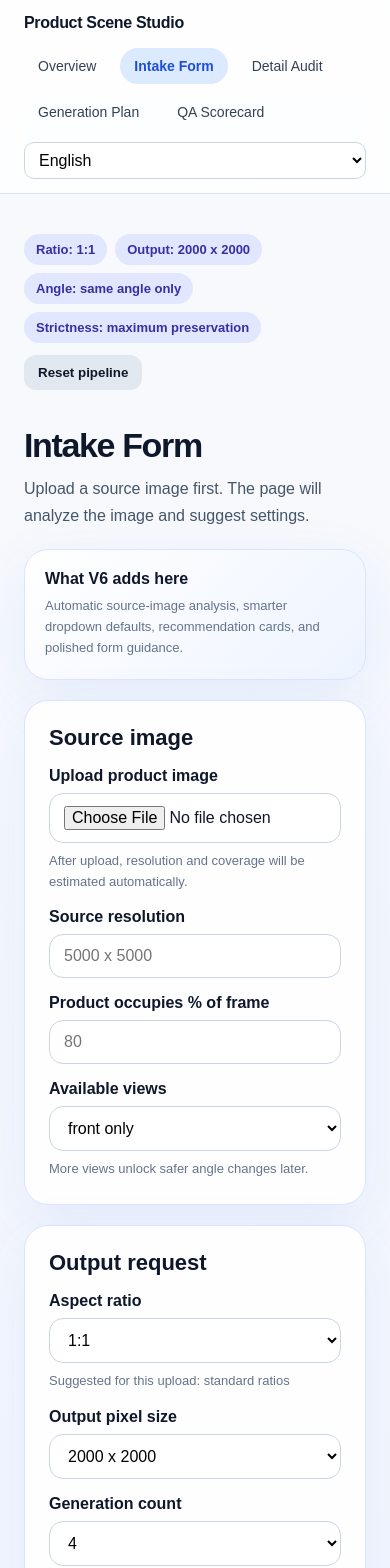
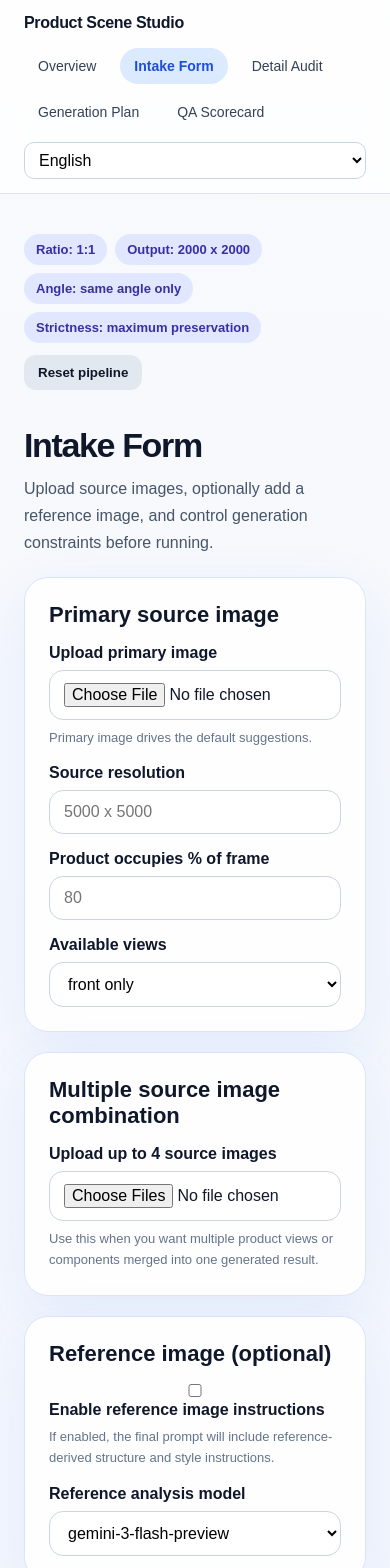
Before and after one commit to ttjacky2023-spec/product-scene-studio, a Next.js app: page /intake in a window 390 px wide. Shown: the top 1568 px of the page. Built offline with nearby package versions, Linux system fonts and the light colour scheme.

Commit message:
Build V8 reference image multi-source and download-all

```diff
--- a/src/app/intake/page.tsx
+++ b/src/app/intake/page.tsx
@@ -9,14 +9,15 @@ import pipelineStyles from "@/components/pipeline.module.css";
 import { PipelineToolbar } from "@/components/PipelineToolbar";
 import { analyzeImageDataUrl } from "@/lib/analyze";
 import { t } from "@/lib/i18n";
-import type { IntakeData } from "@/lib/types";
+import type { ImageAsset, IntakeData } from "@/lib/types";
 import { usePipelineStore } from "@/store/pipeline";
 
 const schema = z.object({
   imageName: z.string(), imageDataUrl: z.string(), sourceResolution: z.string().min(1, "Required"), productCoverage: z.string().min(1, "Required"), availableViews: z.string().min(1, "Required"),
-  aspectRatio: z.string().min(1), outputSize: z.string().min(1, "Required"), generationCount: z.string().min(1, "Required"), intendedUse: z.string().min(1), sceneTypes: z.string().min(1, "Required"),
-  placementPreference: z.string().min(1, "Required"), angleTolerance: z.enum(["same angle only", "slight angle shift", "significant angle change"]), stylePreference: z.string(), strictness: z.enum(["maximum preservation", "balanced", "concept-first"]),
-  mustPreserve: z.string().min(1, "Required"), draftApproval: z.string().min(1), maxIterations: z.string().min(1, "Required"),
+  aspectRatio: z.string().min(1), aspectRatioCustom: z.string(), outputSize: z.string().min(1, "Required"), outputSizeCustom: z.string(), generationCount: z.string().min(1, "Required"), intendedUse: z.string().min(1), sceneTypes: z.string().min(1, "Required"),
+  placementPreference: z.string().min(1, "Required"), placementCustom: z.string(), angleTolerance: z.enum(["same angle only", "slight angle shift", "significant angle change"]), angleDegrees: z.string(), stylePreference: z.string(), styleCustom: z.string(), strictness: z.enum(["maximum preservation", "balanced", "concept-first"]),
+  mustPreserve: z.string().min(1, "Required"), draftApproval: z.string().min(1), maxIterations: z.string().min(1, "Required"), productFrameCoverageTarget: z.string().min(1), useReferenceImage: z.boolean(),
+  referenceImageName: z.string(), referenceImageDataUrl: z.string(), referenceAnalysisModel: z.string(), sourceImages: z.array(z.object({ name: z.string(), dataUrl: z.string(), resolution: z.string() })),
 });
 
 const placementHints: Record<string, string> = {
@@ -24,31 +25,44 @@ const placementHints: Record<string, string> = {
   "left-weighted": "Useful when you want space for copy or secondary props on the right.",
   "in-use": "Best when usage context matters more than packshot symmetry.",
   tabletop: "Reliable for product realism and easier shadow control.",
+  custom: "Use custom placement instructions for advanced control.",
 };
+
+async function fileToDataUrl(file: File) {
+  return await new Promise<string>((resolve, reject) => {
+    const reader = new FileReader();
+    reader.onload = () => resolve(String(reader.result));
+    reader.onerror = reject;
+    reader.readAsDataURL(file);
+  });
+}
 
 export default function IntakePage() {
   const locale = usePipelineStore((s) => s.locale);
   const text = t(locale);
   const intake = usePipelineStore((s) => s.intake);
   const analysis = usePipelineStore((s) => s.analysis);
+  const referenceAnalysis = usePipelineStore((s) => s.referenceAnalysis);
   const setAnalysis = usePipelineStore((s) => s.setAnalysis);
+  const setReferenceAnalysis = usePipelineStore((s) => s.setReferenceAnalysis);
   const setIntake = usePipelineStore((s) => s.setIntake);
+  const addSourceImages = usePipelineStore((s) => s.addSourceImages);
   const [analyzing, setAnalyzing] = useState(false);
+  const [referenceAnalyzing, setReferenceAnalyzing] = useState(false);
   const { register, handleSubmit, setValue, watch, formState: { errors, isSubmitSuccessful } } = useForm<IntakeData>({ resolver: zodResolver(schema), defaultValues: intake });
   const imageDataUrl = watch("imageDataUrl");
+  const placementPreference = watch("placementPreference");
+  const useReferenceImage = watch("useReferenceImage");
+  const sourceImages = watch("sourceImages");
   const aspectRatio = watch("aspectRatio");
-  const placementPreference = watch("placementPreference");
+  const outputSize = watch("outputSize");
+  const stylePreference = watch("stylePreference");
 
   const onSubmit = (data: IntakeData) => setIntake(data);
 
-  const onFileChange = async (file: File | null) => {
+  const onPrimaryFileChange = async (file: File | null) => {
     if (!file) return;
-    const dataUrl = await new Promise<string>((resolve, reject) => {
-      const reader = new FileReader();
-      reader.onload = () => resolve(String(reader.result));
-      reader.onerror = reject;
-      reader.readAsDataURL(file);
-    });
+    const dataUrl = await fileToDataUrl(file);
     setValue("imageName", file.name, { shouldDirty: true });
     setValue("imageDataUrl", dataUrl, { shouldDirty: true });
     setAnalyzing(true);
@@ -68,15 +82,36 @@ export default function IntakePage() {
     }
   };
 
+  const onReferenceFileChange = async (file: File | null) => {
+    if (!file) return;
+    const dataUrl = await fileToDataUrl(file);
+    setValue("referenceImageName", file.name, { shouldDirty: true });
+    setValue("referenceImageDataUrl", dataUrl, { shouldDirty: true });
+    setReferenceAnalyzing(true);
+    try {
+      const result = await analyzeImageDataUrl(dataUrl);
+      setReferenceAnalysis(result);
+    } finally {
+      setReferenceAnalyzing(false);
+    }
+  };
+
+  const onMultiSourceChange = async (files: FileList | null) => {
+    if (!files) return;
+    const chosen = Array.from(files).slice(0, 4);
+    const assets: ImageAsset[] = [];
+    for (const file of chosen) {
+      const dataUrl = await fileToDataUrl(file);
+      const result = await analyzeImageDataUrl(dataUrl);
+      assets.push({ name: file.name, dataUrl, resolution: `${result.width} x ${result.height}` });
+    }
+    setValue("sourceImages", assets, { shouldDirty: true });
+    addSourceImages(assets);
+  };
+
   const recommendationSummary = useMemo(() => {
     if (!analysis) return null;
-    return {
-      ratios: analysis.suggestedAspectRatios,
-      sizes: analysis.suggestedOutputSizes,
-      uses: analysis.suggestedIntendedUses,
-      scenes: analysis.suggestedSceneTypes,
-      style: analysis.suggestedStyle,
-    };
+    return { ratios: analysis.suggestedAspectRatios, sizes: analysis.suggestedOutputSizes, uses: analysis.suggestedIntendedUses, scenes: analysis.suggestedSceneTypes, style: analysis.suggestedStyle };
   }, [analysis]);
 
   useEffect(() => {
@@ -89,22 +124,17 @@ export default function IntakePage() {
       <PipelineToolbar />
       <div className={styles.header}>
         <h1>{locale === "en" ? "Intake Form" : "信息填写"}</h1>
-        <p>{locale === "en" ? "Upload a source image first. The page will analyze the image and suggest settings." : "先上传源图。页面会自动分析图片，并给出推荐设置。"}</p>
+        <p>{locale === "en" ? "Upload source images, optionally add a reference image, and control generation constraints before running." : "上传源图，可选上传参考图，并在生成前设置约束。"}</p>
       </div>
-
-      <section className={pipelineStyles.heroPanel}>
-        <strong>{locale === "en" ? "What V6 adds here" : "V6 在这里增加了什么"}</strong>
-        <p className={styles.tip}>{locale === "en" ? "Automatic source-image analysis, smarter dropdown defaults, recommendation cards, and polished form guidance." : "增加了源图自动分析、更智能的下拉默认值、推荐卡片和更完整的表单建议。"}</p>
-      </section>
 
       <form onSubmit={handleSubmit(onSubmit)} className={styles.grid}>
         <section className={styles.card}>
-          <h2>{locale === "en" ? "Source image" : "源图片"}</h2>
+          <h2>{locale === "en" ? "Primary source image" : "主源图片"}</h2>
           <div className={styles.formGrid}>
             <div>
-              <label>{locale === "en" ? "Upload product image" : "上传产品图"}</label>
-              <input type="file" accept="image/*" onChange={(e) => onFileChange(e.target.files?.[0] ?? null)} />
-              <p className={styles.tip}>{analyzing ? (locale === "en" ? "Analyzing image…" : "正在分析图片…") : (locale === "en" ? "After upload, resolution and coverage will be estimated automatically." : "上传后会自动估算分辨率与产品占比。")}</p>
+              <label>{locale === "en" ? "Upload primary image" : "上传主图"}</label>
+              <input type="file" accept="image/*" onChange={(e) => onPrimaryFileChange(e.target.files?.[0] ?? null)} />
+              <p className={styles.tip}>{analyzing ? "Analyzing image…" : "Primary image drives the default suggestions."}</p>
             </div>
             <div>
               <label>{locale === "en" ? "Source resolution" : "源图分辨率"}</label>
@@ -118,15 +148,47 @@ export default function IntakePage() {
             <div>
               <label>{locale === "en" ? "Available views" : "可用视角"}</label>
               <select {...register("availableViews")}>
-                <option>front only</option>
-                <option>front + back</option>
-                <option>front + side</option>
-                <option>multi-view</option>
+                <option>front only</option><option>front + back</option><option>front + side</option><option>multi-view</option>
               </select>
-              <p className={styles.tip}>{locale === "en" ? "More views unlock safer angle changes later." : "视角越多，后续做角度变化越安全。"}</p>
             </div>
           </div>
           {imageDataUrl ? <img src={imageDataUrl} alt="Preview" className={pipelineStyles.preview} style={{ marginTop: 16, maxWidth: 300 }} /> : null}
+        </section>
+
+        <section className={styles.card}>
+          <h2>{locale === "en" ? "Multiple source image combination" : "多源图组合"}</h2>
+          <label>{locale === "en" ? "Upload up to 4 source images" : "最多上传 4 张源图"}</label>
+          <input type="file" accept="image/*" multiple onChange={(e) => onMultiSourceChange(e.target.files)} />
+          <p className={styles.tip}>{locale === "en" ? "Use this when you want multiple product views or components merged into one generated result." : "适合把多个产品视角或多个组件合成一张生成结果图。"}</p>
+          {sourceImages?.length ? <div className={pipelineStyles.analysisGrid} style={{ marginTop: 16 }}>{sourceImages.map((img) => <div key={img.name} className={pipelineStyles.analysisCard}><img src={img.dataUrl} alt={img.name} className={pipelineStyles.preview} /><p className={styles.tip}>{img.name} · {img.resolution}</p></div>)}</div> : null}
+        </section>
+
+        <section className={styles.card}>
+          <h2>{locale === "en" ? "Reference image (optional)" : "参考图片（可选）"}</h2>
+          <div className={styles.formGrid}>
+            <div>
+              <label><input type="checkbox" {...register("useReferenceImage")} /> {locale === "en" ? "Enable reference image instructions" : "启用参考图指令"}</label>
+              <p className={styles.tip}>{locale === "en" ? "If enabled, the final prompt will include reference-derived structure and style instructions." : "启用后，最终生成 prompt 会加入参考图提取出的结构与风格指令。"}</p>
+            </div>
+            <div>
+              <label>{locale === "en" ? "Reference analysis model" : "参考图分析模型"}</label>
+              <select {...register("referenceAnalysisModel")}>
+                <option>gemini-3-flash-preview</option>
+                <option>gemini-3.1-flash-image-preview</option>
+                <option>gemini-3-pro-image-preview</option>
+              </select>
+            </div>
+          </div>
+          {useReferenceImage ? <>
+            <label>{locale === "en" ? "Upload reference image" : "上传参考图"}</label>
+            <input type="file" accept="image/*" onChange={(e) => onReferenceFileChange(e.target.files?.[0] ?? null)} />
+            <p className={styles.tip}>{referenceAnalyzing ? "Analyzing reference image…" : "Reference image is used for style and composition hints, not as a required source unless you enable it."}</p>
+            {watch("referenceImageDataUrl") ? <img src={watch("referenceImageDataUrl")} alt="Reference preview" className={pipelineStyles.preview} style={{ marginTop: 16, maxWidth: 300 }} /> : null}
+            {referenceAnalysis ? <div className={pipelineStyles.analysisGrid} style={{ marginTop: 16 }}>
+              <div className={pipelineStyles.analysisCard}><h3>Structure hint</h3><p className={styles.tip}>{referenceAnalysis.structureHint}</p></div>
+              <div className={pipelineStyles.analysisCard}><h3>Style hint</h3><p className={styles.tip}>{referenceAnalysis.styleHint}</p></div>
+            </div> : null}
+          </> : null}
         </section>
 
         <section className={styles.card}>
@@ -135,23 +197,23 @@ export default function IntakePage() {
             <div>
               <label>Aspect ratio</label>
               <select {...register("aspectRatio")}>
-                {(recommendationSummary?.ratios ?? ["1:1", "4:5", "16:9", "3:4"]).map((x) => <option key={x}>{x}</option>)}
+                {[...(recommendationSummary?.ratios ?? []), "1:1", "4:5", "16:9", "3:4", "2:3", "3:2", "9:16", "21:9", "custom"].filter((v, i, a) => a.indexOf(v) === i).map((x) => <option key={x}>{x}</option>)}
               </select>
-              <p className={styles.tip}>{locale === "en" ? `Suggested for this upload: ${(recommendationSummary?.ratios ?? []).join(", ") || "standard ratios"}` : `本图推荐比例：${(recommendationSummary?.ratios ?? []).join("、") || "标准比例"}`}</p>
+              {aspectRatio === "custom" ? <input {...register("aspectRatioCustom")} placeholder="e.g. 5:4" style={{ marginTop: 10 }} /> : null}
             </div>
             <div>
               <label>{locale === "en" ? "Output pixel size" : "输出像素"}</label>
               <select {...register("outputSize")}>
-                {(recommendationSummary?.sizes ?? ["2000 x 2000", "2000 x 2500", "1920 x 1080"]).map((x) => <option key={x}>{x}</option>)}
+                {[...(recommendationSummary?.sizes ?? []), "2000 x 2000", "2000 x 2500", "1920 x 1080", "3000 x 3000", "2560 x 1440", "1080 x 1350", "custom"].filter((v, i, a) => a.indexOf(v) === i).map((x) => <option key={x}>{x}</option>)}
               </select>
+              {outputSize === "custom" ? <input {...register("outputSizeCustom")} placeholder="e.g. 2400 x 3000" style={{ marginTop: 10 }} /> : null}
             </div>
             <div><label>{locale === "en" ? "Generation count" : "生成数量"}</label><select {...register("generationCount")}><option>1</option><option>2</option><option>4</option><option>6</option><option>8</option></select></div>
             <div>
               <label>{locale === "en" ? "Intended use" : "用途"}</label>
               <select {...register("intendedUse")}>
-                {(recommendationSummary?.uses ?? ["Amazon gallery", "A+ / PDP", "Ads", "Social"]).map((x) => <option key={x}>{x}</option>)}
+                {[...(recommendationSummary?.uses ?? []), "Amazon gallery", "A+ / PDP", "Ads", "Social", "Landing page hero", "Marketplace listing", "Email banner", "Website product block"].filter((v, i, a) => a.indexOf(v) === i).map((x) => <option key={x}>{x}</option>)}
               </select>
-              <p className={styles.tip}>{locale === "en" ? "Usage affects ratio, composition, and style recommendations." : "用途会影响比例、构图和风格建议。"}</p>
             </div>
           </div>
         </section>
@@ -162,47 +224,43 @@ export default function IntakePage() {
             <div>
               <label>{locale === "en" ? "Scene types" : "场景类型"}</label>
               <textarea {...register("sceneTypes")} placeholder="minimal tabletop, kitchen counter, in-use hand-held" />
-              <p className={styles.tip}>{locale === "en" ? `Suggested scenes: ${(recommendationSummary?.scenes ?? []).join(", ") || "—"}` : `推荐场景：${(recommendationSummary?.scenes ?? []).join("、") || "—"}`}</p>
             </div>
             <div>
               <label>{locale === "en" ? "Placement preference" : "摆放偏好"}</label>
               <select {...register("placementPreference")}>
-                <option value="centered">centered</option>
-                <option value="left-weighted">left-weighted</option>
-                <option value="in-use">in-use</option>
-                <option value="tabletop">tabletop</option>
+                <option value="centered">centered</option><option value="left-weighted">left-weighted</option><option value="in-use">in-use</option><option value="tabletop">tabletop</option><option value="custom">custom</option>
               </select>
-              <p className={styles.tip}>{placementHints[placementPreference] || (locale === "en" ? "Choose based on copy space and scene realism needs." : "根据文案留白和场景真实感需求来选择。")}</p>
+              {placementPreference === "custom" ? <textarea {...register("placementCustom")} placeholder="e.g. product anchored lower-right with copy space on left" style={{ marginTop: 10 }} /> : null}
+              <p className={styles.tip}>{placementHints[placementPreference] || "Choose based on copy space and scene realism needs."}</p>
             </div>
             <div>
               <label>{locale === "en" ? "Angle tolerance" : "角度容忍度"}</label>
               <select {...register("angleTolerance")}>
-                <option>same angle only</option>
-                <option>slight angle shift</option>
-                <option>significant angle change</option>
+                <option>same angle only</option><option>slight angle shift</option><option>significant angle change</option>
               </select>
-              <p className={styles.tip}>{locale === "en" ? "If only one front image exists, same-angle or slight-angle is usually safer." : "如果只有一张正面图，通常 same-angle 或 slight-angle 更安全。"}</p>
+              <input {...register("angleDegrees")} placeholder="e.g. 0-15°, 20°, 35° side turn" style={{ marginTop: 10 }} />
             </div>
             <div>
               <label>{locale === "en" ? "Style preference" : "风格偏好"}</label>
               <select {...register("stylePreference")}>
-                <option value="">{locale === "en" ? "auto-suggest from image" : "根据图片自动建议"}</option>
+                <option value="">auto-suggest from image</option>
                 <option value="clean ecommerce lifestyle with bright controllable lighting">clean ecommerce lifestyle</option>
                 <option value="premium contrast-forward studio scene with controlled highlights">premium dark studio</option>
                 <option value="natural home-use lifestyle scene">natural home-use lifestyle</option>
                 <option value="high-contrast marketing lifestyle scene">high-contrast marketing lifestyle</option>
+                <option value="custom">custom</option>
               </select>
-              <p className={styles.tip}>{locale === "en" ? `Suggested style: ${recommendationSummary?.style ?? "—"}` : `推荐风格：${recommendationSummary?.style ?? "—"}`}</p>
+              {stylePreference === "custom" ? <textarea {...register("styleCustom")} placeholder="e.g. luxury skincare editorial with soft side lighting" style={{ marginTop: 10 }} /> : null}
             </div>
           </div>
         </section>
 
         <section className={styles.card}>
-          <h2>{locale === "en" ? "Protection and approvals" : "保护与审批"}</h2>
+          <h2>{locale === "en" ? "Product prominence and controls" : "产品占比与控制"}</h2>
           <div className={styles.formGrid}>
-            <div><label>{locale === "en" ? "Preservation strictness" : "保真严格度"}</label><select {...register("strictness")}><option>maximum preservation</option><option>balanced</option><option>concept-first</option></select><p className={styles.tip}>{locale === "en" ? "Maximum preservation is best for logo/text-critical commerce images." : "如果 logo/文字很关键，优先选 maximum preservation。"}</p></div>
+            <div><label>{locale === "en" ? "Target product coverage in final image (%)" : "目标产品占画面比例 (%)"}</label><input {...register("productFrameCoverageTarget")} placeholder="55" /></div>
             <div><label>{locale === "en" ? "Elements that must never change" : "绝不能变化的元素"}</label><textarea {...register("mustPreserve")} placeholder="logo, critical text, icons" /></div>
-            <div><label>{locale === "en" ? "Draft approval required?" : "是否需要草稿审批"}</label><select {...register("draftApproval")}><option>yes</option><option>no</option></select></div>
+            <div><label>{locale === "en" ? "Preservation strictness" : "保真严格度"}</label><select {...register("strictness")}><option>maximum preservation</option><option>balanced</option><option>concept-first</option></select></div>
             <div><label>{locale === "en" ? "Max iteration rounds" : "最大迭代轮数"}</label><select {...register("maxIterations")}><option>1</option><option>2</option><option>3</option><option>4</option><option>5</option></select></div>
           </div>
         </section>
@@ -212,7 +270,7 @@ export default function IntakePage() {
             <h2>{locale === "en" ? "Automatic image analysis" : "自动图片分析"}</h2>
             <div className={pipelineStyles.analysisGrid}>
               <div className={pipelineStyles.analysisCard}><h3>{locale === "en" ? "Detected facts" : "检测结果"}</h3><div className={pipelineStyles.chips}><span className={pipelineStyles.chip}>{analysis.width}×{analysis.height}</span><span className={pipelineStyles.chip}>{analysis.orientation}</span><span className={pipelineStyles.chip}>coverage ~ {analysis.estimatedCoverage}%</span><span className={pipelineStyles.chip}>bg: {analysis.backgroundTone}</span></div></div>
-              <div className={pipelineStyles.analysisCard}><h3>{locale === "en" ? "Recommendations" : "推荐项"}</h3><div className={pipelineStyles.chips}>{analysis.suggestedAspectRatios.map((x) => <span key={x} className={pipelineStyles.chip}>{x}</span>)}{analysis.suggestedOutputSizes.map((x) => <span key={x} className={pipelineStyles.chip}>{x}</span>)}</div></div>
+              <div className={pipelineStyles.analysisCard}><h3>{locale === "en" ? "Recommendations" : "推荐项"}</h3><div className={pipelineStyles.chips}>{analysis.suggestedAspectRatios.map((x) => <span key={x} className={pipelineStyles.chip}>{x}</span>)}{analysis.suggestedOutputSizes.map((x) => <span key={x} className={pipelineStyles.chip}>{x}</span>)}</div><p className={styles.tip}>{analysis.structureHint}</p><p className={styles.tip}>{analysis.styleHint}</p></div>
             </div>
             <ul className={styles.list} style={{ marginTop: 16 }}>{analysis.notes.map((note) => <li key={note}>{note}</li>)}</ul>
           </section>
--- a/src/store/pipeline.ts
+++ b/src/store/pipeline.ts
@@ -2,7 +2,7 @@
 
 import { create } from "zustand";
 import { persist, createJSONStorage } from "zustand/middleware";
-import type { AuditRow, IntakeData, Locale, QaScore } from "@/lib/types";
+import type { AuditRow, ImageAsset, IntakeData, Locale, QaScore } from "@/lib/types";
 import type { ImageAnalysis } from "@/lib/analyze";
 
 const defaultIntake: IntakeData = {
@@ -12,17 +12,28 @@ const defaultIntake: IntakeData = {
   productCoverage: "",
   availableViews: "front only",
   aspectRatio: "1:1",
+  aspectRatioCustom: "",
   outputSize: "2000 x 2000",
+  outputSizeCustom: "",
   generationCount: "4",
   intendedUse: "Amazon gallery",
   sceneTypes: "",
-  placementPreference: "",
+  placementPreference: "centered",
+  placementCustom: "",
   angleTolerance: "same angle only",
+  angleDegrees: "0-10",
   stylePreference: "",
+  styleCustom: "",
   strictness: "maximum preservation",
   mustPreserve: "logo, critical text, icons",
   draftApproval: "yes",
   maxIterations: "3",
+  productFrameCoverageTarget: "55",
+  useReferenceImage: false,
+  referenceImageName: "",
+  referenceImageDataUrl: "",
+  referenceAnalysisModel: "gemini-3-flash-preview",
+  sourceImages: [],
 };
 
 const defaultAudit: AuditRow[] = [
@@ -48,12 +59,15 @@ const defaultQa: QaScore[] = [
 type PipelineState = {
   locale: Locale;
   analysis: ImageAnalysis | null;
+  referenceAnalysis: ImageAnalysis | null;
   intake: IntakeData;
   audit: AuditRow[];
   qa: QaScore[];
   setLocale: (locale: Locale) => void;
   setAnalysis: (analysis: ImageAnalysis | null) => void;
+  setReferenceAnalysis: (analysis: ImageAnalysis | null) => void;
   setIntake: (data: IntakeData) => void;
+  addSourceImages: (items: ImageAsset[]) => void;
   setAuditCell: (index: number, field: keyof AuditRow, value: string) => void;
   setQaCell: (index: number, field: keyof QaScore, value: string) => void;
   resetAll: () => void;
@@ -64,17 +78,18 @@ export const usePipelineStore = create<PipelineState>()(
     (set) => ({
       locale: "en",
       analysis: null,
+      referenceAnalysis: null,
       intake: defaultIntake,
       audit: defaultAudit,
       qa: defaultQa,
       setLocale: (locale) => set({ locale }),
       setAnalysis: (analysis) => set({ analysis }),
+      setReferenceAnalysis: (analysis) => set({ referenceAnalysis: analysis }),
       setIntake: (data) => set({ intake: data }),
-      setAuditCell: (index, field, value) =>
-        set((state) => ({ audit: state.audit.map((row, i) => (i === index ? { ...row, [field]: value } : row)) })),
-      setQaCell: (index, field, value) =>
-        set((state) => ({ qa: state.qa.map((row, i) => (i === index ? { ...row, [field]: value } : row)) })),
-      resetAll: () => set({ locale: "en", analysis: null, intake: defaultIntake, audit: defaultAudit, qa: defaultQa }),
+      addSourceImages: (items) => set((state) => ({ intake: { ...state.intake, sourceImages: items.slice(0, 4) } })),
+      setAuditCell: (index, field, value) => set((state) => ({ audit: state.audit.map((row, i) => (i === index ? { ...row, [field]: value } : row)) })),
+      setQaCell: (index, field, value) => set((state) => ({ qa: state.qa.map((row, i) => (i === index ? { ...row, [field]: value } : row)) })),
+      resetAll: () => set({ locale: "en", analysis: null, referenceAnalysis: null, intake: defaultIntake, audit: defaultAudit, qa: defaultQa }),
     }),
     { name: "product-scene-studio-pipeline", storage: createJSONStorage(() => localStorage) },
   ),
```
Also changed, not shown: src/app/generation-plan/page.tsx (+33 -43 lines), src/lib/analyze.ts (+36 -45 lines), src/lib/types.ts (+17 -0 lines).
